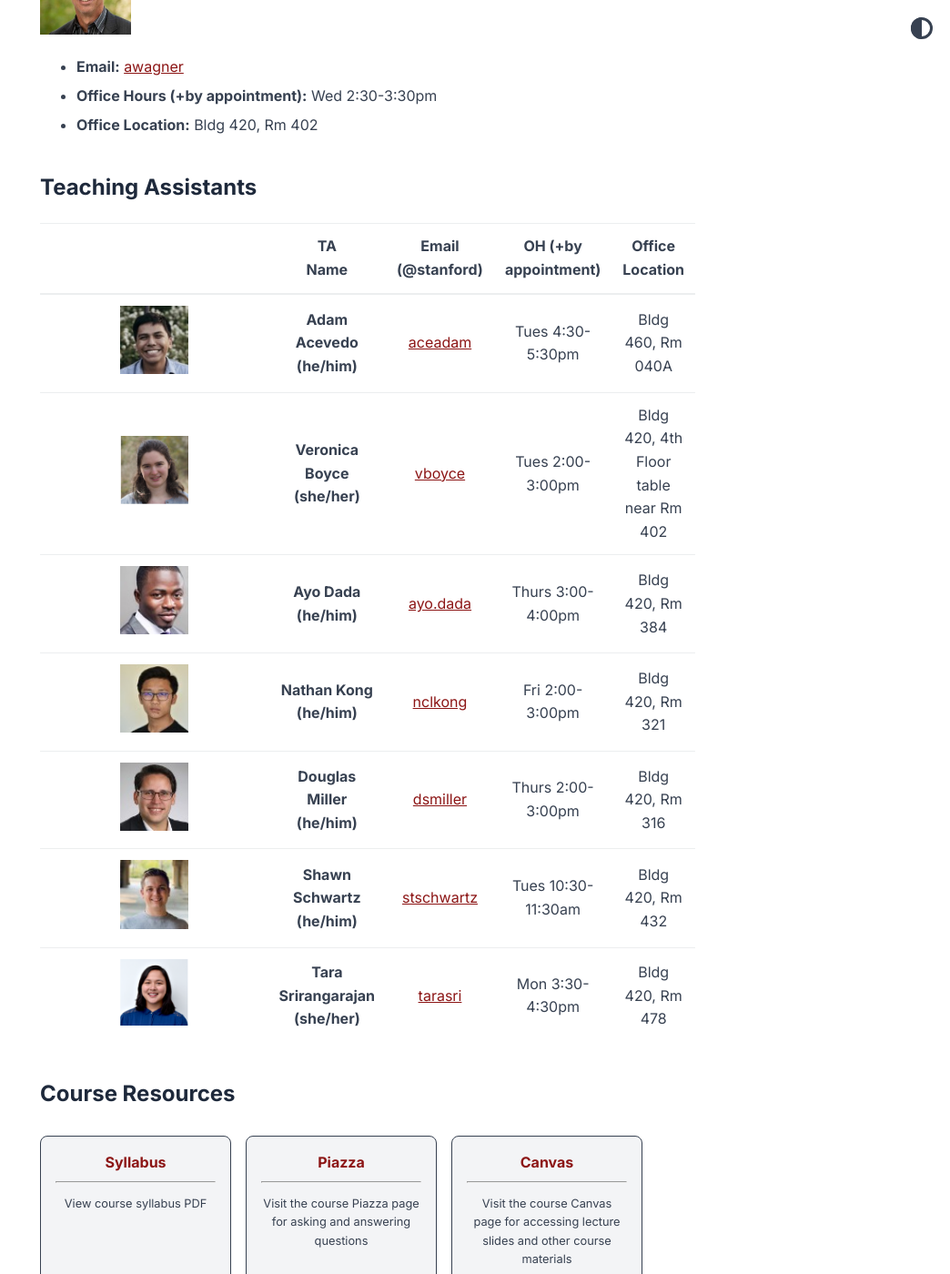
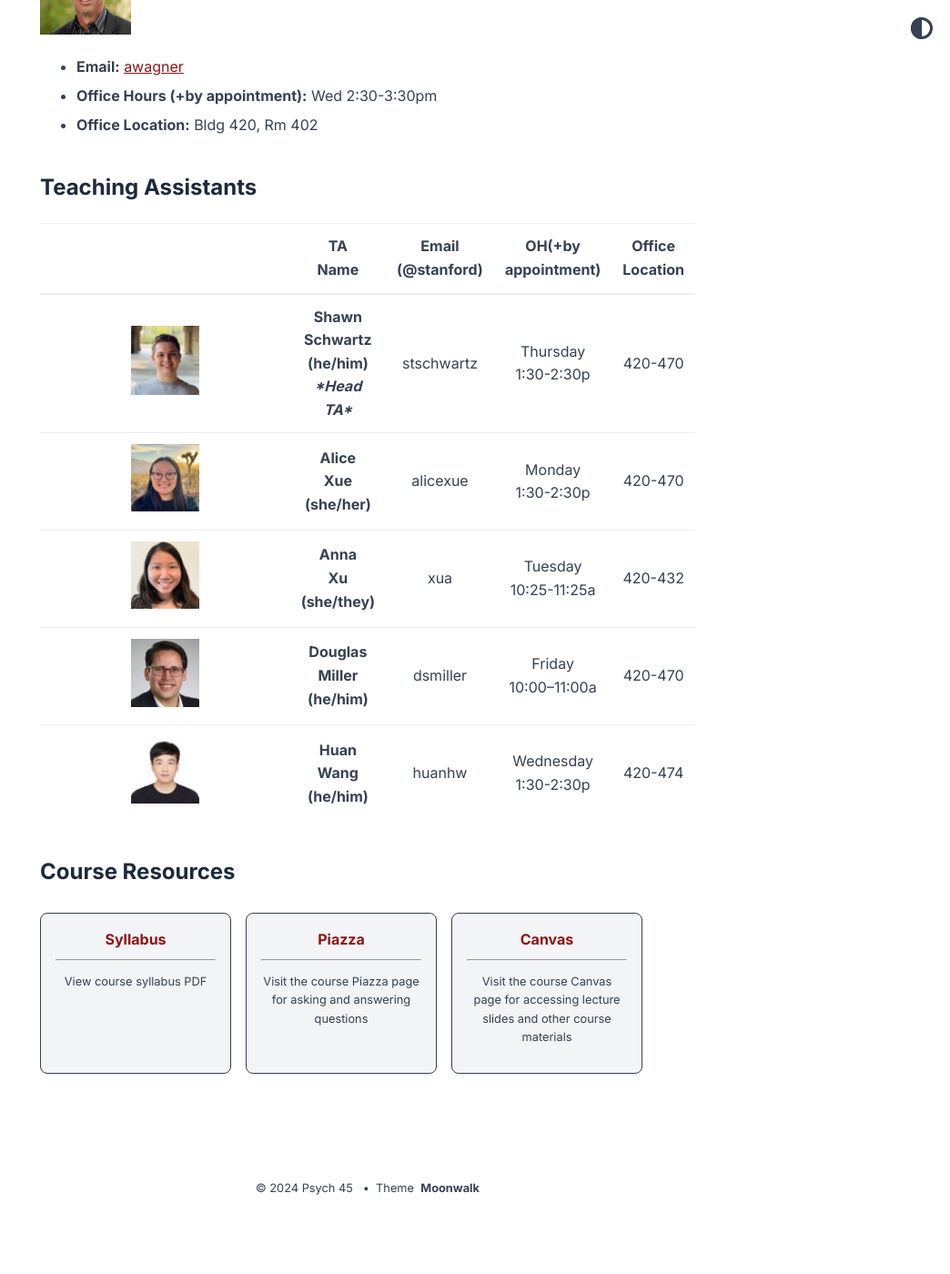
Before and after one commit to WagnerLab/psych-45, a Jekyll site: the page built from index.md, in a window 1280 px wide and 1400 px high, scrolled down 633 px. Shown: the whole window at 91% size, without its empty margins (236-1280 px from the left). Built offline with Jekyll 4.4.1, drawn with Linux system fonts in a browser that asks for light colours; after the commit the page ends 1962 px from its top, so only the background shows below that.

Commit message:
update teaching team details

```diff
--- a/_layouts/home.html
+++ b/_layouts/home.html
@@ -23,7 +23,6 @@ layout: default
   </ul>
 
   <h2>Teaching Assistants</h2>
-  <!-- <p>{{ site.teaching_assistants }}</p> -->
 
   <table class="table">
     <thead>
@@ -31,66 +30,45 @@ layout: default
         <th scope="col"></th>
         <th scope="col">TA<br />Name</th>
         <th scope="col">Email (@stanford)</th>
-        <th scope="col">OH (+by appointment)</th>
+        <th scope="col">OH(+by appointment)</th>
         <th scope="col">Office Location</th>
       </tr>
     </thead>
     <tbody>
       <tr>
-        <!-- <th scope="row">1</th> -->
-        <th><img src="../psych-45/assets/images/team/adam.jpg" width="75px" /></th>
-        <th scope="row">Adam Acevedo (he/him)</th>
-        <td><a href="mailto:aceadam@stanford.edu">aceadam</a></td>
-        <td>Tues 4:30-5:30pm</td>
-        <td>Bldg 460, Rm 040A</td>
+        <th><img src="../psych-45/assets/images/team/shawn.jpg" width="75px" /></th>
+        <th scope="row">Shawn Schwartz (he/him) <em>*Head TA*</em></th>
+        <td>stschwartz</td>
+        <td>Thursday<br />1:30-2:30p</td>
+        <td>420-470</td>
       </tr>
       <tr>
-        <!-- <th scope="row">1</th> -->
-        <th><img src="../psych-45/assets/images/team/veronica.jpg" width="75px" /></th>
-        <th scope="row">Veronica Boyce (she/her)</th>
-        <td><a href="mailto:vboyce@stanford.edu">vboyce</a></td>
-        <td>Tues 2:00-3:00pm</td>
-        <td>Bldg 420, 4th Floor table near Rm 402</td>
+        <th><img src="../psych-45/assets/images/team/alice.jpg" width="75px" /></th>
+        <th scope="row">Alice<br />Xue (she/her)</th>
+        <td>alicexue</td>
+        <td>Monday<br />1:30-2:30p</td>
+        <td>420-470</td>
       </tr>
       <tr>
-        <!-- <th scope="row">1</th> -->
-        <th><img src="../psych-45/assets/images/team/ayo.jpg" width="75px" /></th>
-        <th scope="row">Ayo Dada (he/him)</th>
-        <td><a href="mailto:ayo.dada@stanford.edu">ayo.dada</a></td>
-        <td>Thurs 3:00-4:00pm</td>
-        <td>Bldg 420, Rm 384</td>
+        <th><img src="../psych-45/assets/images/team/anna.jpg" width="75px" /></th>
+        <th scope="row">Anna<br />Xu (she/they)</th>
+        <td>xua</td>
+        <td>Tuesday<br />10:25-11:25a</td>
+        <td>420-432</td>
       </tr>
       <tr>
-        <!-- <th scope="row">1</th> -->
-        <th><img src="../psych-45/assets/images/team/nathan.jpg" width="75px" /></th>
-        <th scope="row">Nathan Kong (he/him)</th>
-        <td><a href="mailto:nclkong@stanford.edu">nclkong</a></td>
-        <td>Fri 2:00-3:00pm</td>
-        <td>Bldg 420, Rm 321</td>
+        <th><img src="../psych-45/assets/images/team/douglas.jpg" width="75px" /></th>
+        <th scope="row">Douglas Miller (he/him)</th>
+        <td>dsmiller</td>
+        <td>Friday<br />10:00–11:00a</td>
+        <td>420-470</td>
       </tr>
       <tr>
-        <!-- <th scope="row">1</th> -->
-        <th><img src="../psych-45/assets/images/team/douglas.jpg" width="75px" /></th>
-        <th scope="row">Douglas Miller (he/him)</th>
-        <td><a href="mailto:dsmiller@stanford.edu">dsmiller</a></td>
-        <td>Thurs 2:00-3:00pm</td>
-        <td>Bldg 420, Rm 316</td>
-      </tr>
-      <tr>
-        <!-- <th scope="row">1</th> -->
-        <th><img src="../psych-45/assets/images/team/shawn.jpg" width="75px" /></th>
-        <th scope="row">Shawn Schwartz (he/him)</th>
-        <td><a href="mailto:stschwartz@stanford.edu">stschwartz</a></td>
-        <td>Tues 10:30-11:30am</td>
-        <td>Bldg 420, Rm 432</td>
-      </tr>
-      <tr>
-        <!-- <th scope="row">1</th> -->
-        <th><img src="../psych-45/assets/images/team/tara.png" width="75px" /></th>
-        <th scope="row">Tara Srirangarajan (she/her)</th>
-        <td><a href="mailto:tarasri@stanford.edu">tarasri</a></td>
-        <td>Mon 3:30-4:30pm</td>
-        <td>Bldg 420, Rm 478</td>
+        <th><img src="../psych-45/assets/images/team/huan.jpg" width="75px" /></th>
+        <th scope="row">Huan Wang (he/him)</th>
+        <td>huanhw</td>
+        <td>Wednesday<br />1:30-2:30p</td>
+        <td>420-474</td>
       </tr>
 
     </tbody>
```
Also changed, not shown: assets/images/team/adam.jpg (deleted), assets/images/team/alice.jpg (added), assets/images/team/anna.jpg (added), assets/images/team/ayo.jpg (deleted), assets/images/team/huan.jpg (added), assets/images/team/nathan.jpg (deleted), assets/images/team/tara.png (deleted), assets/images/team/veronica.jpg (deleted).
